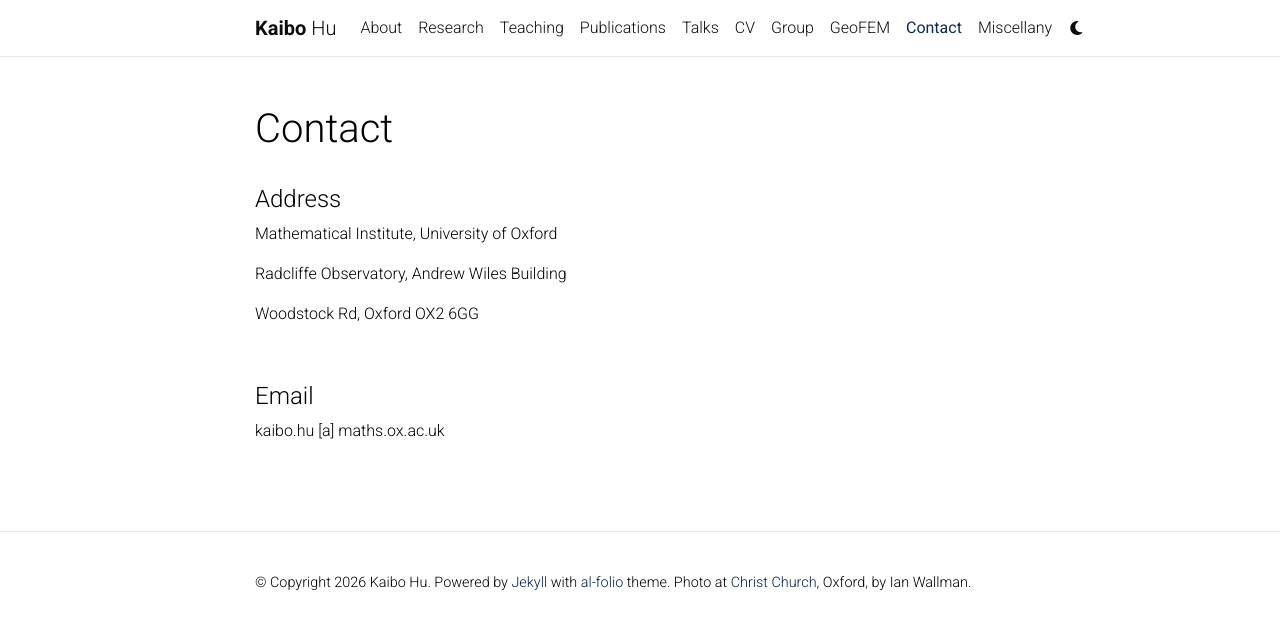
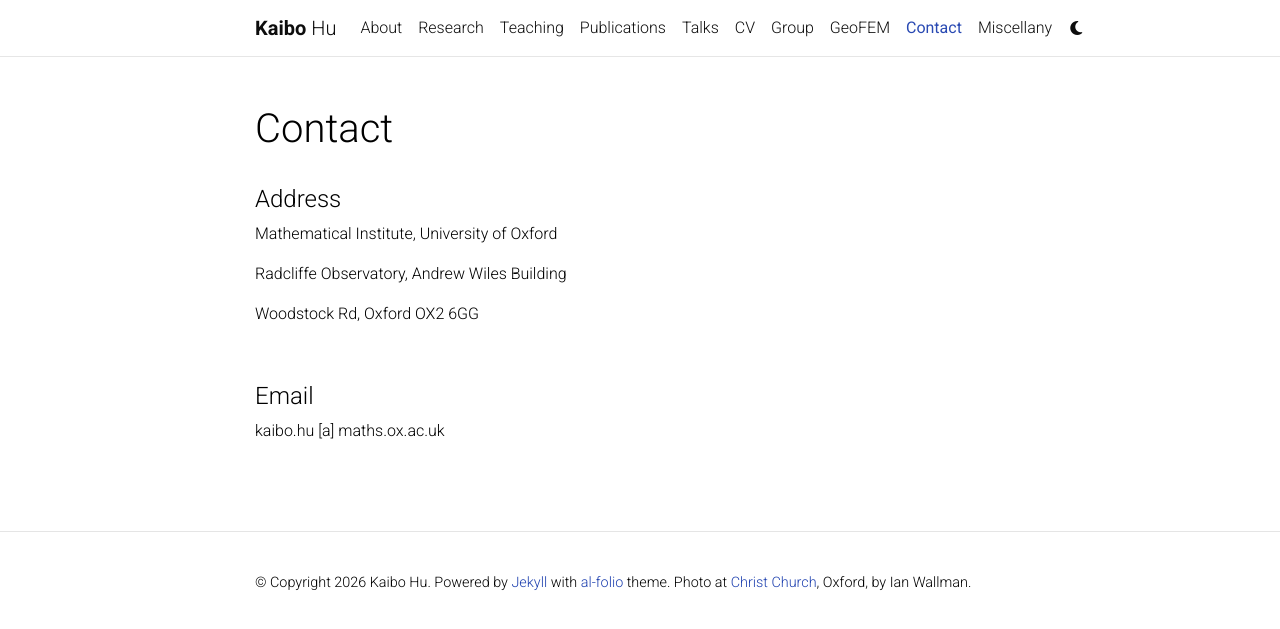
Before and after one commit to kaibohu/kaibohu.github.io, a Jekyll site: the page built from _pages/contact.md, in a window 1280 px wide. Shown: the top 629 px of the page. Built offline with Jekyll 4.4.1, drawn with Linux system fonts in a browser that asks for light colours; comment, search, counter and statistics services are not loaded; a style sheet for code colours, icons or effects is not loaded.

Commit message:
Update _variables.scss

```diff
--- a/_sass/_variables.scss
+++ b/_sass/_variables.scss
@@ -17,11 +17,11 @@
 $green-color-light: #ddffdd !default;
 $green-color-bright: #11D68B !default;
 
-// 牛津蓝系列（最优雅深沉学术配色）
-$purple-color:     #002147 !default;   // 经典牛津蓝（主 accent：TOC boxes、标题、年份背景）
-$light-purple-color: #0066CC !default; // 亮牛津蓝（hover、活跃链接、淡 accent）
-$pink-color:       #002147 !default;   // 统一替换原粉色为官方牛津蓝
-$pink-color-light: #E6F0FA !default;   // 极浅牛津蓝灰（淡背景、light blocks）
+// 柔和优雅蓝色系列（牛津蓝柔版 + 软皇家蓝链接）
+$purple-color:     #1e40af !default;   // 柔和深皇家蓝（主 accent：TOC boxes、标题、年份标签背景） - 比 #002147 柔和一些，深沉优雅
+$light-purple-color: #3b82f6 !default; // 亮蓝（hover、活跃链接、淡 accent） - 柔和过渡
+$pink-color:       #1e40af !default;   // 统一替换原粉色为柔和深蓝
+$pink-color-light: #eff6ff !default;   // 极浅蓝灰（淡背景、light blocks） - 清新柔和
 
 $yellow-color: #efcc00 !default;
 $grey-color: #828282 !default;
@@ -31,9 +31,10 @@
 $white-color: #ffffff !default;
 $black-color: #000000 !default;
 
-$link-color:       #005588 !default;   // 中蓝 #005588：优雅、可见（推荐先试这个）
-$link-color-hover: #0066CC !default;   // hover 亮蓝（不变）
+// 链接色（明显区分黑文本，同时柔和优雅）
+$link-color:       #2563eb !default;   // 中亮软皇家蓝（正常链接：清晰可见，学术蓝调，柔和不刺眼）
+$link-color-hover: #3b82f6 !default;   // hover 亮蓝（高端、柔和过渡）
 
 // Theme colors
-$code-bg-color-light: #f0f5ff !default;     // 极浅牛津蓝灰（白天模式，清新不刺眼）
-$code-bg-color-dark:  #001f3f !default;     // 深牛津蓝（暗黑模式，沉稳专业）
+$code-bg-color-light: #f0f9ff !default;     // 极浅蓝白（白天模式，清新柔和）
+$code-bg-color-dark:  #0f172a !default;     // 深蓝黑（暗黑模式，沉稳）
```
